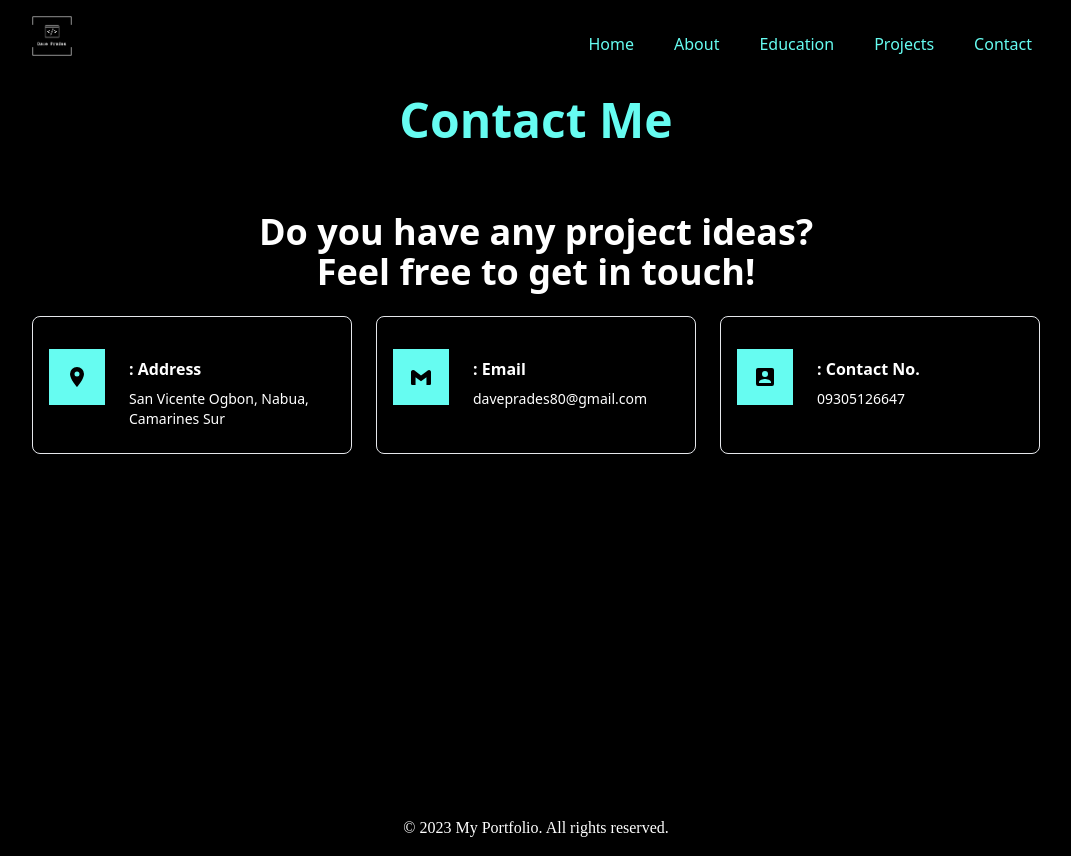
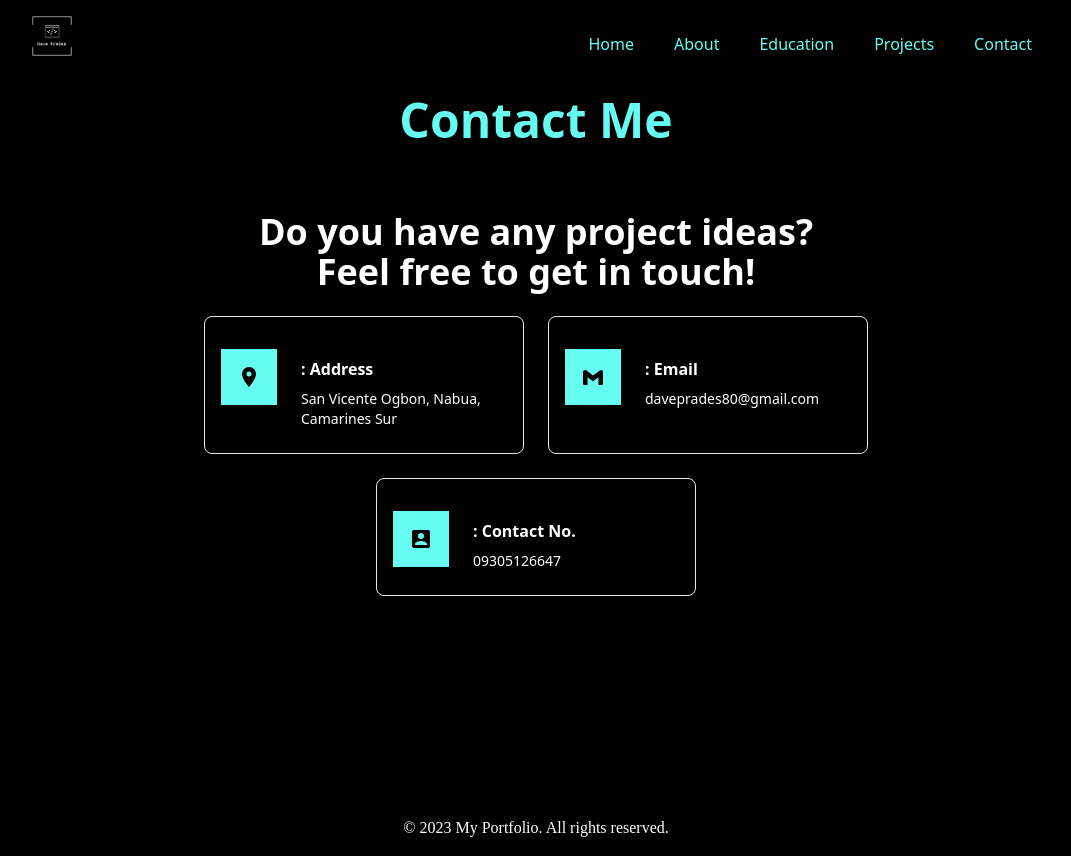
Before and after one commit to Wazeeexx/pradesportfolio, a Nuxt app: page /contact in a window 1280 px wide. Shown: the whole page, without its empty margins (104-1175 px from the left). Built offline with nearby package versions, Linux system fonts and the light colour scheme.

Commit message:
edit content in contact

```diff
--- a/pages/contact.vue
+++ b/pages/contact.vue
@@ -10,7 +10,7 @@
         Do you have any project ideas?<br> Feel free to get in touch!</h2>
         <div class="flex justify-center items-center">
 
-        <div class="contact-info-container grid grid-cols-3 gap-6 mt-6">
+        <div class="contact-info-container grid grid-cols-2 gap-6 mt-6">
           <div class="flex flex-col sm:flex-row w-full sm:w-80 border rounded-lg sm:py-4 items-center sm:items-start hover:bg-gray-500" >
             <a class="p-4 sm:w-14 sm:h-14 flex items-center justify-center mb-4 sm:mb-0 sm:mr-4 ml-4 mt-4" style="background-color: #66fcf1;">
               <div class="relative flex justify-right">
@@ -38,8 +38,10 @@
                 <h1 class="text-xs sm:text-sm text-white font-poppins">daveprades80@gmail.com</h1>
               </div>
             </div>
-
-            <div class="flex flex-col sm:flex-row w-full sm:w-80 bg-black border rounded-lg sm:py-4 items-center sm:items-start hover:bg-gray-500">
+          </div>
+        </div>
+        <div class="flex justify-center pt-6 px-7">
+          <div class="flex sm:flex-row w-full sm:w-80 bg-black border rounded-lg sm:py-4 items-center sm:items-start hover:bg-gray-500">
             <a class="p-4 sm:w-14 sm:h-14 flex items-center justify-center mb-4 sm:mb-0 sm:mr-4 ml-4 mt-4" style="background-color: #66fcf1;">
               <div class="relative flex justify-right">
                 <svg xmlns="http://www.w3.org/2000/svg" width="24" height="24" viewBox="0 0 24 24" class="">
@@ -53,7 +55,6 @@
             </div>
           </div>
         </div>
-        </div>
       </section>
       <Footer />
     </div>
```
Lines whose indentation alone changed are shown as unchanged.
